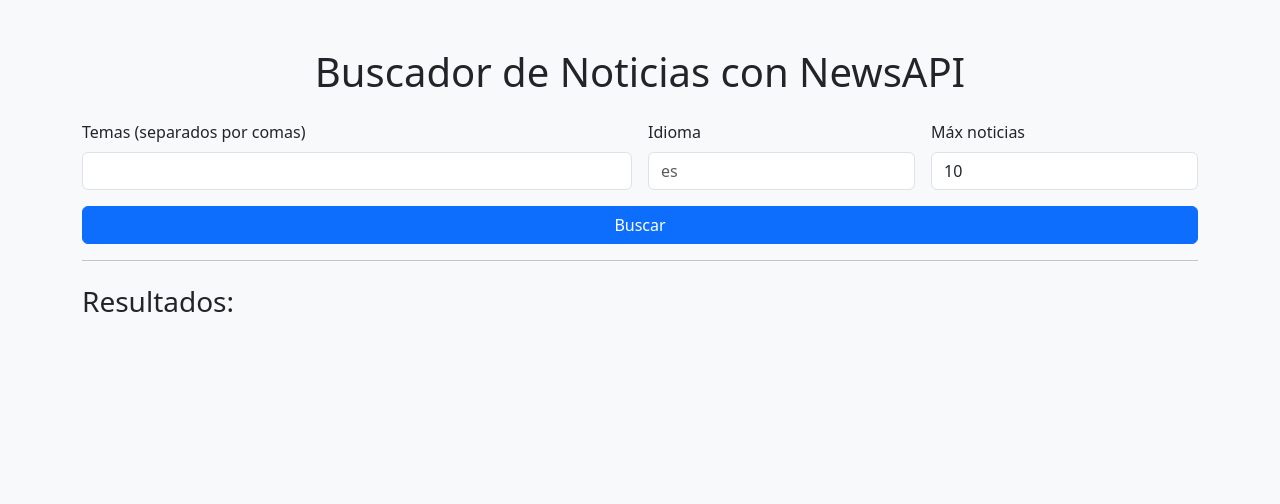
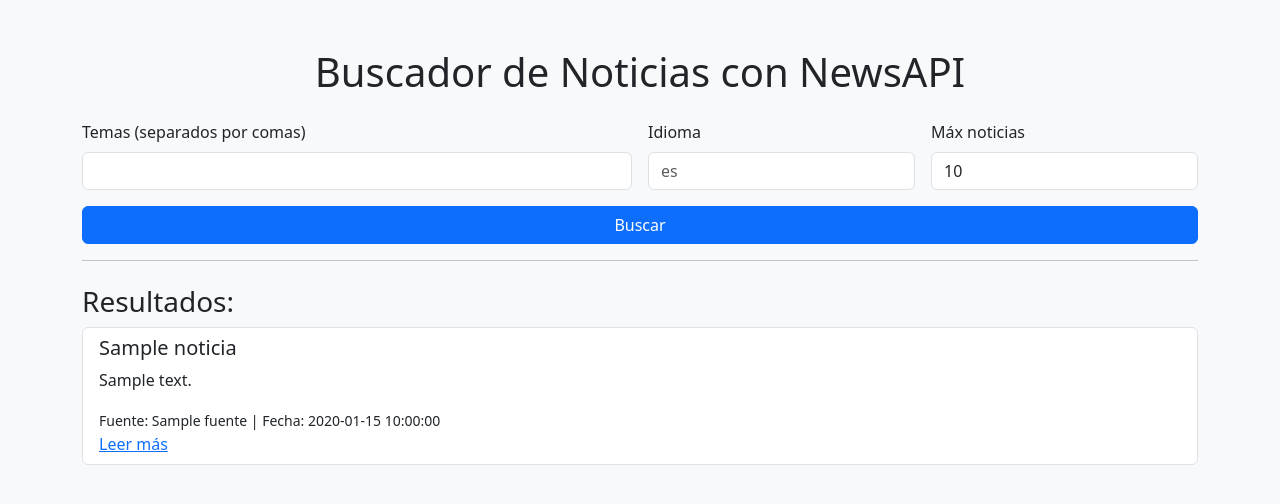
Before and after one commit to Saldana20021917/busqueda, a Flask app: template templates/index.html in a window 1280 px wide. Shown: the top 504 px of the page. Run offline with Flask 3, Linux system fonts and the light colour scheme; the template is opened without the code that fills it: most values are stand-ins (such as "Sample title", 1, 10 or a date in 2020).

Commit message:
index.html

```diff
--- a/templates/index.html
+++ b/templates/index.html
@@ -8,7 +8,9 @@
 <body class="bg-light">
     <div class="container mt-5">
         <h1 class="text-center mb-4">Buscador de Noticias con NewsAPI</h1>
-        <form method="POST" class="row g-3" id="formulario">
+
+        <!-- Formulario de búsqueda -->
+        <form method="POST" class="row g-3">
             <div class="col-md-6">
                 <label for="temas" class="form-label">Temas (separados por comas)</label>
                 <input type="text" class="form-control" id="temas" name="temas" required>
@@ -26,53 +28,20 @@
             </div>
         </form>
 
+        {% if resultados %}
         <hr>
         <h3 class="mt-4">Resultados:</h3>
-        <ul class="list-group" id="noticias-container"></ul>
+        <ul class="list-group">
+            {% for noticia in resultados %}
+            <li class="list-group-item">
+                <h5>{{ noticia.titulo }}</h5>
+                <p>{{ noticia.descripcion }}</p>
+                <small>Fuente: {{ noticia.fuente }} | Fecha: {{ noticia.fecha }}</small><br>
+                <a href="{{ noticia.enlace }}" target="_blank">Leer más</a>
+            </li>
+            {% endfor %}
+        </ul>
+        {% endif %}
     </div>
-
-    <script>
-        document.getElementById('formulario').addEventListener('submit', function(event) {
-            event.preventDefault();  // Evitar que el formulario se envíe de la forma tradicional
-
-            const temas = document.getElementById('temas').value.split(',');
-            const idioma = document.getElementById('idioma').value || 'es';
-            const limite = document.getElementById('limite').value || 10;
-
-            fetch('/buscar_noticias', {
-                method: 'POST',
-                headers: {
-                    'Content-Type': 'application/json',
-                },
-                body: JSON.stringify({
-                    temas: temas,
-                    idioma: idioma,
-                    limite: limite
-                })
-            })
-            .then(response => response.json())
-            .then(data => {
-                // Limpiar resultados previos
-                const container = document.getElementById('noticias-container');
-                container.innerHTML = '';
-
-                // Mostrar las noticias obtenidas
-                data.forEach(noticia => {
-                    const noticiaElemento = document.createElement('li');
-                    noticiaElemento.classList.add('list-group-item');
-                    noticiaElemento.innerHTML = `
-                        <h5>${noticia.titulo}</h5>
-                        <p>${noticia.descripcion}</p>
-                        <small>Fuente: ${noticia.fuente} | Fecha: ${noticia.fecha}</small><br>
-                        <a href="${noticia.enlace}" target="_blank">Leer más</a>
-                    `;
-                    container.appendChild(noticiaElemento);
-                });
-            })
-            .catch(error => {
-                console.error('Error al obtener noticias:', error);
-            });
-        });
-    </script>
 </body>
 </html>
```
